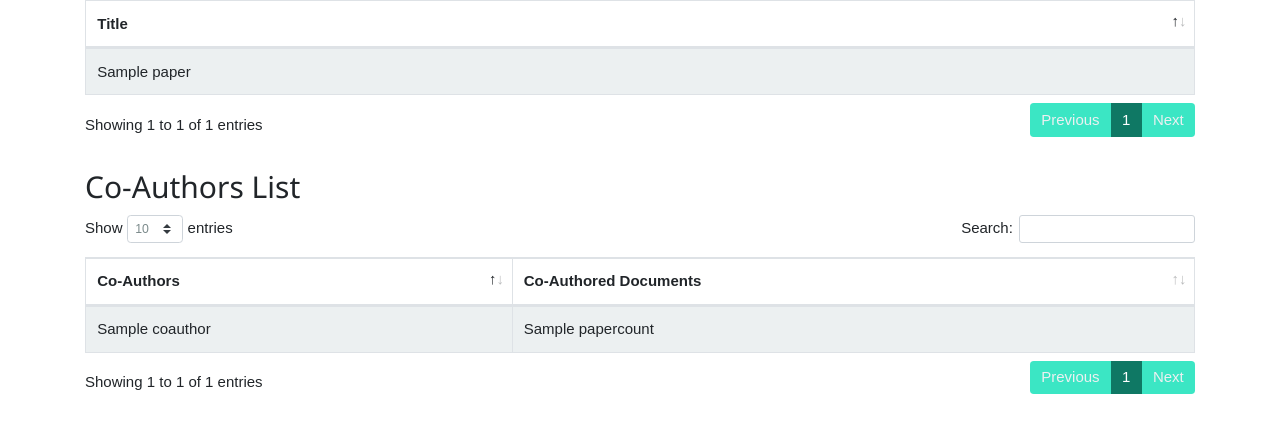
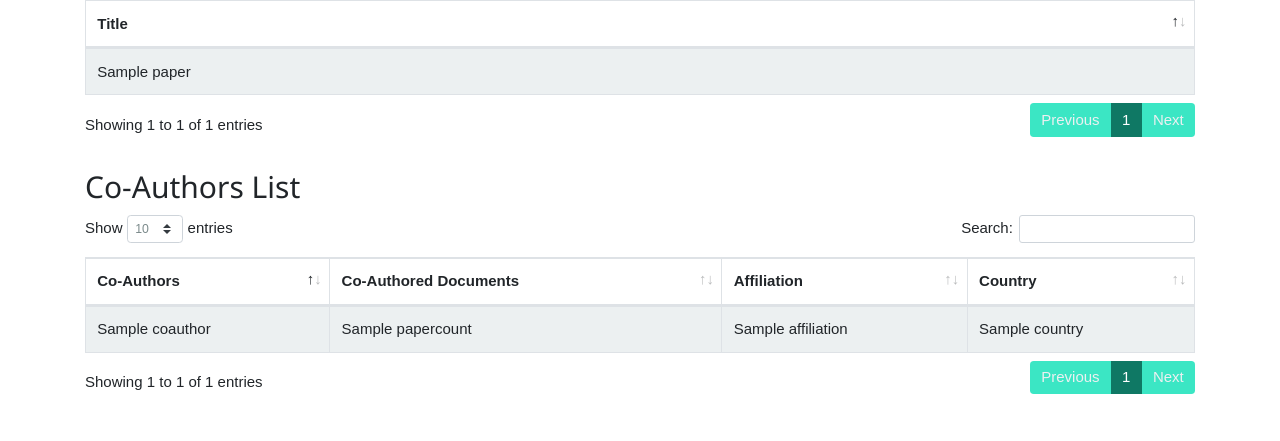
Before and after one commit to Tao-Lu/PYTHON-unimelbPublications, a Django app: template templates/authorDetails.html in a window 1280 px wide. Shown: the part 799-1240 px from the top of the page. Run offline with Django 3.2, Linux system fonts and the light colour scheme; the template is opened without the code that fills it: most values are stand-ins (such as "Sample title", 1, 10 or a date in 2020); some libraries are stand-ins or nearby versions.

Commit message:
update author detail co author table

```diff
--- a/app/views.py
+++ b/app/views.py
@@ -305,7 +305,7 @@ def authorDetails(request, searchStr):
         coauthorId = coauthor['key'][1]
         for author in authorIdToNameJson:
             if coauthorId == author['key']:
-                idCoauthoredList.append({"id": coauthor['key'][1], "name":  author['value'][0], "papercount": coauthor['value'], "authorType": author['value'][1]})
+                idCoauthoredList.append({"id": coauthor['key'][1], "name":  author['value'][0], "papercount": coauthor['value'], "authorType": author['value'][1],"affiliation":author['value'][2],"country":author['value'][3]})
 
     authordetailsDict['coauthorlist'] = idCoauthoredList
 
--- a/templates/authorDetails.html
+++ b/templates/authorDetails.html
@@ -79,6 +79,8 @@
                         <tr>
                             <th>Co-Authors</th>
                             <th>Co-Authored Documents</th>
+                            <th>Affiliation</th>
+                            <th>Country</th>
                         </tr>
                     </thead>
                     <tbody id="tbodyCoauthor">
@@ -87,6 +89,8 @@
                             <tr class="coauthor" id={{ coauthor.id }} cis={{ coauthor.authorType }}>
                                 <td class="coauthorName clickable">{{ coauthor.name }}</td>
                                 <td class="coauthorPaper clickable">{{ coauthor.papercount }}</td>
+                                <td>{{ coauthor.affiliation }}</td>
+                                <td>{{ coauthor.country }}</td>
 {#                                <td class="pointer">{{ coauthor.name }}</td>#}
 {#                                <td class="pointer">{{ coauthor.papercount }}</td>#}
                             </tr>
```
